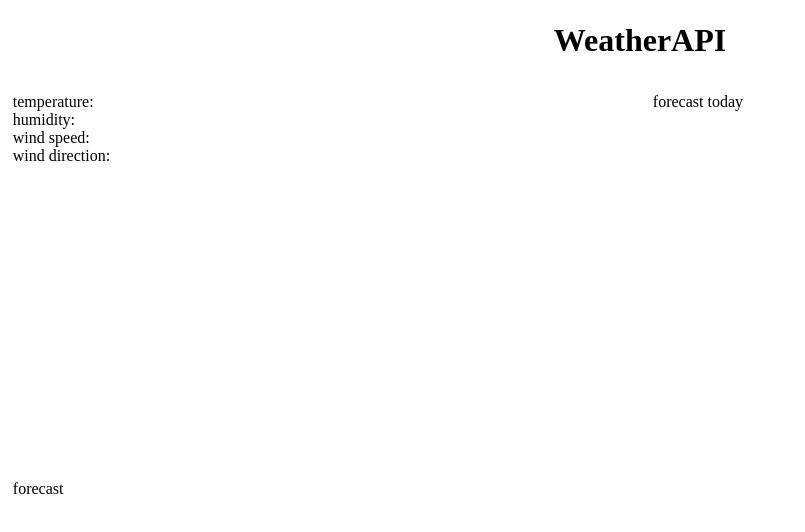
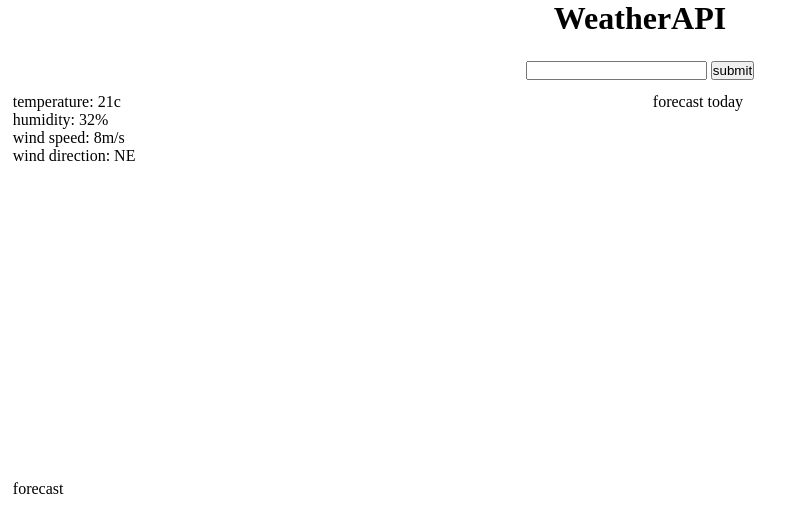
Before and after one commit to spielmeisterg/02_WeatherApp, a plain HTML site: page index.html in a window 1280 px wide. Shown: the whole page, without its empty margins (0-805 px from the left). Drawn offline with Linux system fonts and the light colour scheme.

Commit message:
get html elements to put info in

```diff
--- a/index.html
+++ b/index.html
@@ -9,7 +9,14 @@
   <body>
     <header>
       <h1>WeatherAPI</h1>
+      <div id="user_location">
+        <input type="text" name="user_location" id="user_location">
+        <input type="submit" value="submit">
+      </div>
     </header>
+    <div id="user_location">
+
+  </div>
     <div id="container">
         <div id="current">
             <p>temperature: <span id="current_temperature"></span></p>
--- a/script/script.js
+++ b/script/script.js
@@ -1,8 +1,15 @@
 "use strict"
-const current = {
+//! ==================weather api request for current weather=================================
+//! https://api.open-meteo.com/v1/forecast?latitude=58.03&longitude=14.87&hourly=temperature_2m&hourly=relative_humidity_2m&hourly=wind_speed_10m&hourly=wind_direction_10m
+
+const weather = {
     currentTemp: document.getElementById("current_temperature"),
-    currentHumidity: document.getElementById("humidity"),
+    currentHumidity: document.getElementById("current_humidity"),
     currentWindSpeed: document.getElementById("current_windSpeed"),
     currentWindDirection: document.getElementById("current_windDirection"),
 }
-console.log(current);
+weather.currentTemp.innerHTML = `${21}c`;
+weather.currentHumidity.innerHTML = `${32}%`;
+weather.currentWindSpeed.innerHTML = `${8}m/s`;
+weather.currentWindDirection.innerHTML = `NE`;
+console.log(weather);
--- a/style/style.css
+++ b/style/style.css
@@ -4,7 +4,7 @@
 }
 header {
     display: flex;
-    flex-direction: row;
+    flex-direction: column;
     align-items: center;
     width: 100vw;
     height: 10vh;
```
Also changed, not shown: 1 other file.
